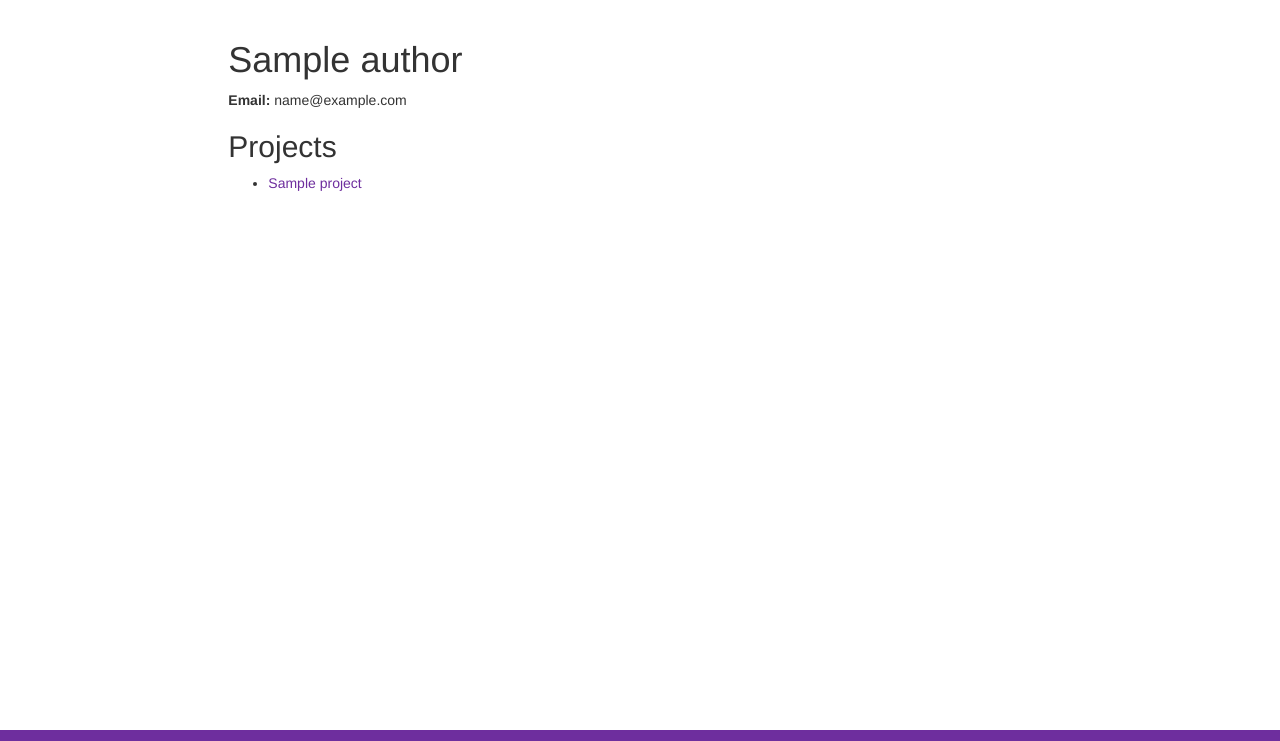
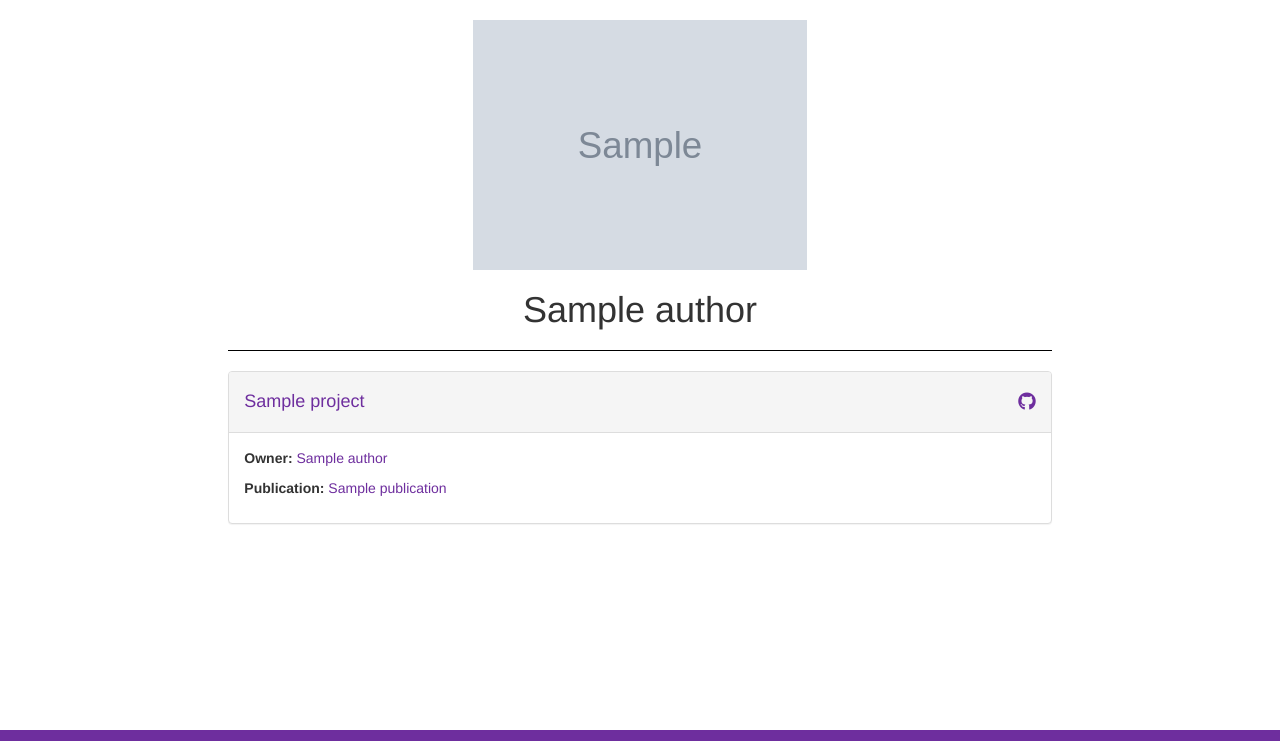
Before and after one commit to workflowr/workflowr.io-django, a Django app: template templates/projects/author_detail.html in a window 1280 px wide. Shown: the part 52-793 px from the top of the page. Run offline with Django 3.2, Linux system fonts and the light colour scheme; the template is opened without the code that fills it: values that come from a table or form of the project are taken from there, others are empty; tables that the repository leaves empty hold one stand-in row (values such as "Sample post"); grey boxes marked "Sample" are stand-in pictures; some libraries are stand-ins or nearby versions.

Commit message:
Style author detail.

```diff
--- /dev/null
+++ b/static/styles/author_detail.css
@@ -0,0 +1,23 @@
+h1 {
+    text-align: center;
+    padding-bottom: 2rem;
+    border-bottom: 1px solid black;
+    margin-bottom: 2rem;
+}
+
+main img {
+    display: block;
+    margin: 0 auto;
+    height: 25rem;
+}
+
+.btn {
+    background-color: rgb(110, 46, 158);
+    border: 1px solid white;
+}
+
+.btn:hover {
+    background-color: white;
+    color: rgb(110, 46, 158);
+    border: 1px solid black;
+}
--- a/templates/projects/author_detail.html
+++ b/templates/projects/author_detail.html
@@ -1,18 +1,56 @@
 {% extends "base.html" %}
+{% load static %}
+
+{% block title%}{{ author.name }}{% endblock %}
+
+{% block style %}
+<link rel="stylesheet" href="{% static 'styles/author_detail.css' %}">
+{% endblock %}
 
 {% block content %}
 
+{% if author.avatar %}
+  <img src="{{ author.avatar }}"
+       alt="Profile picture of {{ author.name }}">
+{% endif %}
+
 <h1>{{ author.name }}</h1>
 
-<strong>Email:</strong> {{ author.email }}
-
 {% if project_list_for_author %}
-    <h2>Projects</h2>
-    <ul>
     {% for project in project_list_for_author %}
-        <li><a href="{% url 'projects:project_detail' project.platform.name project.author.name project.name %}">{{ project.name }}</a></li>
+        <div class="panel panel-default">
+          <div class="panel-heading">
+            <div class="row">
+              <div class="col-sm-6">
+                <h4><a href="{% url 'projects:project_detail' project.platform.name project.author.name project.name %}">{{ project.name }}</a></h4>
+              </div>
+              <div class="col-sm-6">
+                <h4 class="text-right" style="block:inline;"><a href="{{ project.url }}">
+                <i class="fab fa-github"></i></a></h4>
+              </div>
+            </div>
+          </div>
+          <div class="panel-body">
+            <p>
+              <strong>Owner:</strong>
+              <a href="{{ project.author.get_absolute_url }}">{{ project.author.name }}</a>
+            </p>
+            {% if project.publications.all %}
+              {% for publication in project.publications.all %}
+                <p>
+                  <strong>Publication:</strong>
+                   <a href="https://doi.org/{{ publication.doi }}">{{ publication.title }}</a>
+                </p>
+              {% endfor %}
+            {% endif %}
+            {% if project.tags.all %}
+              {% for tag in project.tags.all %}
+                <a href="{{ tag.get_absolute_url }}" class="btn btn-primary" role="button">{{ tag.name }}</a>
+              {% endfor %}
+            {% endif %}
+          </div>
+        </div>
     {% endfor %}
-    </ul>
 {% else %}
     <p>This author has not added any projects.</p>
 {% endif %}
```
